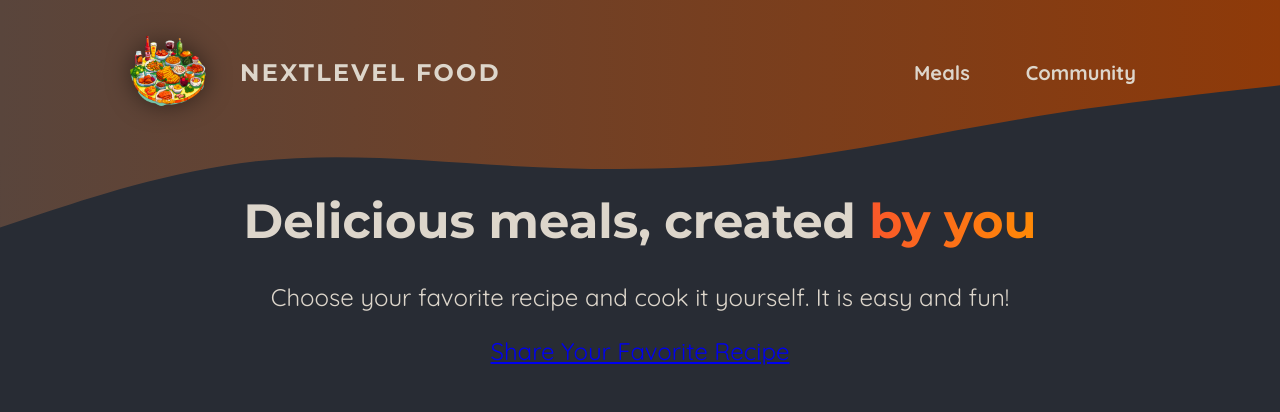
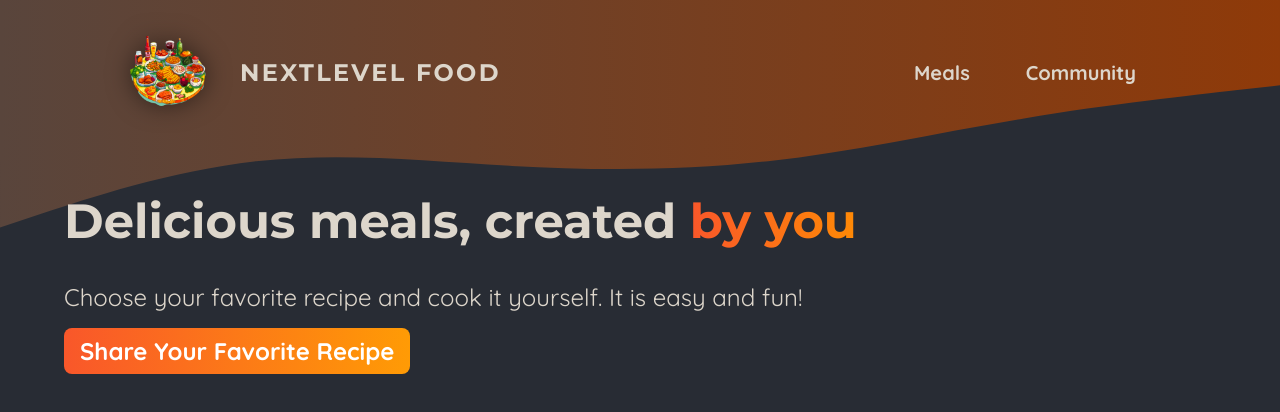
Before and after one commit to bogdankuzzmin/nextjscourse, a Next.js app: page /meals in a window 1280 px wide. Shown: the top 412 px of the page. Built offline with nearby package versions, Linux system fonts and the light colour scheme; no server answers; the database is empty.

Commit message:
fix meals styles

```diff
--- a/src/app/meals/page.module.css
+++ b/src/app/meals/page.module.css
@@ -4,7 +4,6 @@
   width: 90%;
   max-width: 75rem;
   font-size: 1.5rem;
-  text-align: center;
   color: #ddd6cb;
 }
 
@@ -19,45 +18,19 @@
   -webkit-text-fill-color: transparent;
 }
 
-.main {
-  margin: 0 auto;
-  width: 90%;
-  max-width: 40rem;
-  text-align: center;
+.header p {
+  margin: 0;
 }
 
-.main h2 {
-  margin-bottom: 3rem;
-  font-family: 'Montserrat', sans-serif;
-  font-size: 2rem;
-  color: #ddd6cb;
-}
-
-.perks {
-  margin: 3rem 0;
-  padding: 0;
-  list-style: none;
-}
-
-.perks li {
-  display: flex;
-  flex-direction: column;
-  align-items: center;
-  gap: 2rem;
-}
-
-.perks img {
-  width: 8rem;
-  height: 8rem;
-  object-fit: contain;
-}
-
-.perks p {
-  margin: 0;
-  font-family: 'Montserrat', sans-serif;
-  font-size: 1.5rem;
+.cta a {
+  display: inline-block;
+  margin-top: 1rem;
+  padding: 0.5rem 1rem;
   font-weight: bold;
-  color: #ddd6cb;
+  text-decoration: none;
+  color: #ffffff;
+  background: linear-gradient(90deg, #f9572a, #ff9b05);
+  border-radius: 0.5rem;
 }
 
 .loading {
```
